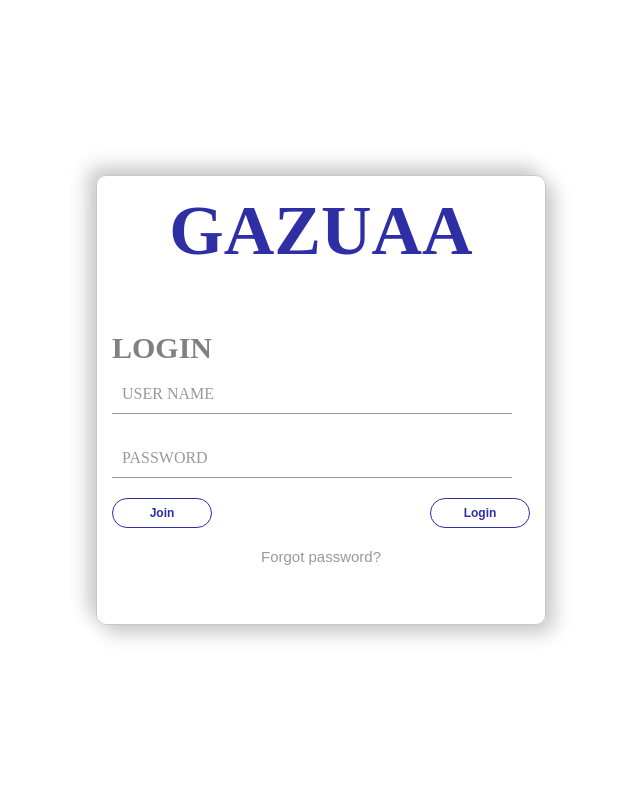
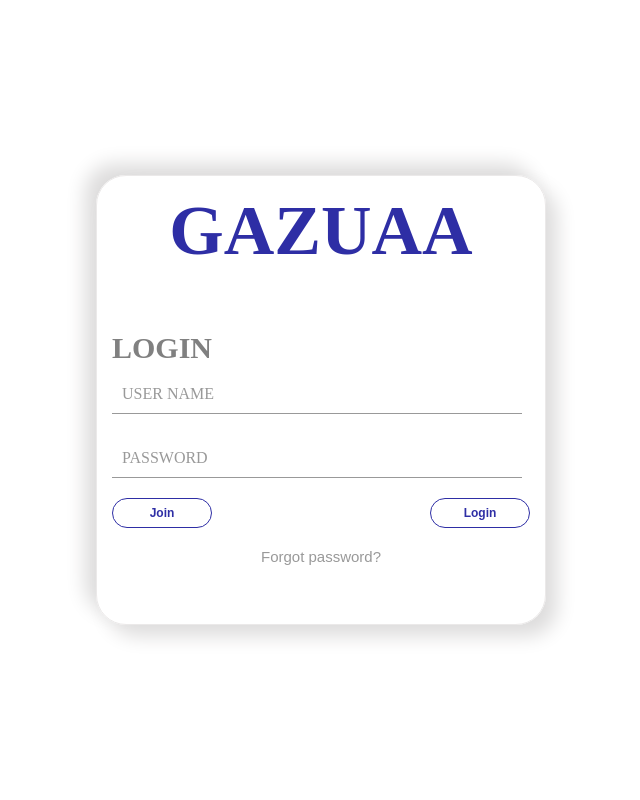
Before and after one commit to HyunJaae/Bootcamp, a Flask app: page /login/ in a window 1280 px wide. Shown: the part 58-858 px from the top of the page, without its empty margins (319-959 px from the left). Run offline with Flask 2, Linux system fonts and the light colour scheme.

Commit message:
login css

```diff
--- a/static/login.css
+++ b/static/login.css
@@ -35,9 +35,9 @@
 .login{
     height: 450px;
     width: 450px;
-    border: solid 1px rgb(201, 199, 199);
-    border-radius: 10px;
-    box-shadow: .5em .5em 1.2em rgb(201, 199, 199), -0.5em -0.5em 1.2em rgb(201, 199, 199);
+    border: solid 1px rgb(235, 233, 233);
+    border-radius: 30px;
+    box-shadow: 0.7em 0.7em 1.2em rgb(221, 220, 220), -0.7em -0.7em 1.2em rgb(221, 220, 220);
 }
 .login_form {
     display: block;
@@ -52,7 +52,7 @@
     margin-top: 60px;
 }
 .int_area {
-    width: 400px; position: relative;
+    width: 410px; position: relative;
     margin-top: 15px;
 }
 .int_area:first-child {margin-top: 0;}
--- a/templates/login.html
+++ b/templates/login.html
@@ -31,7 +31,7 @@
                             <label for="id">PASSWORD</label>
                         </div>
                         <div class="btn_area">
-                            <button type="text" onclick="window.location.href = '/signin'">Join</button>
+                            <button type="text" onclick="window.location.href = '/join'">Join</button>
                             <button type="submit" id="btn">Login</button>
                         </div>
                     </form>
```
